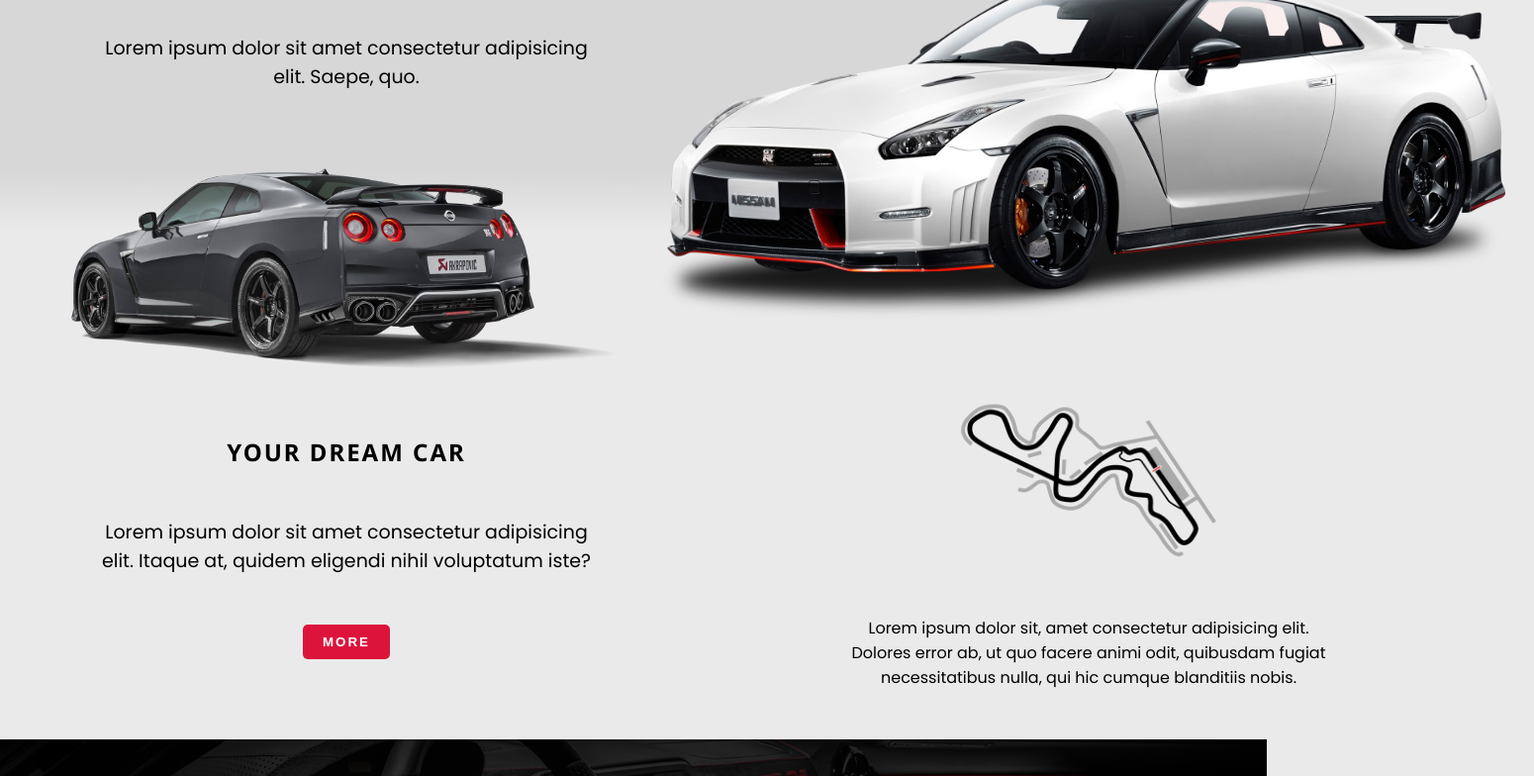
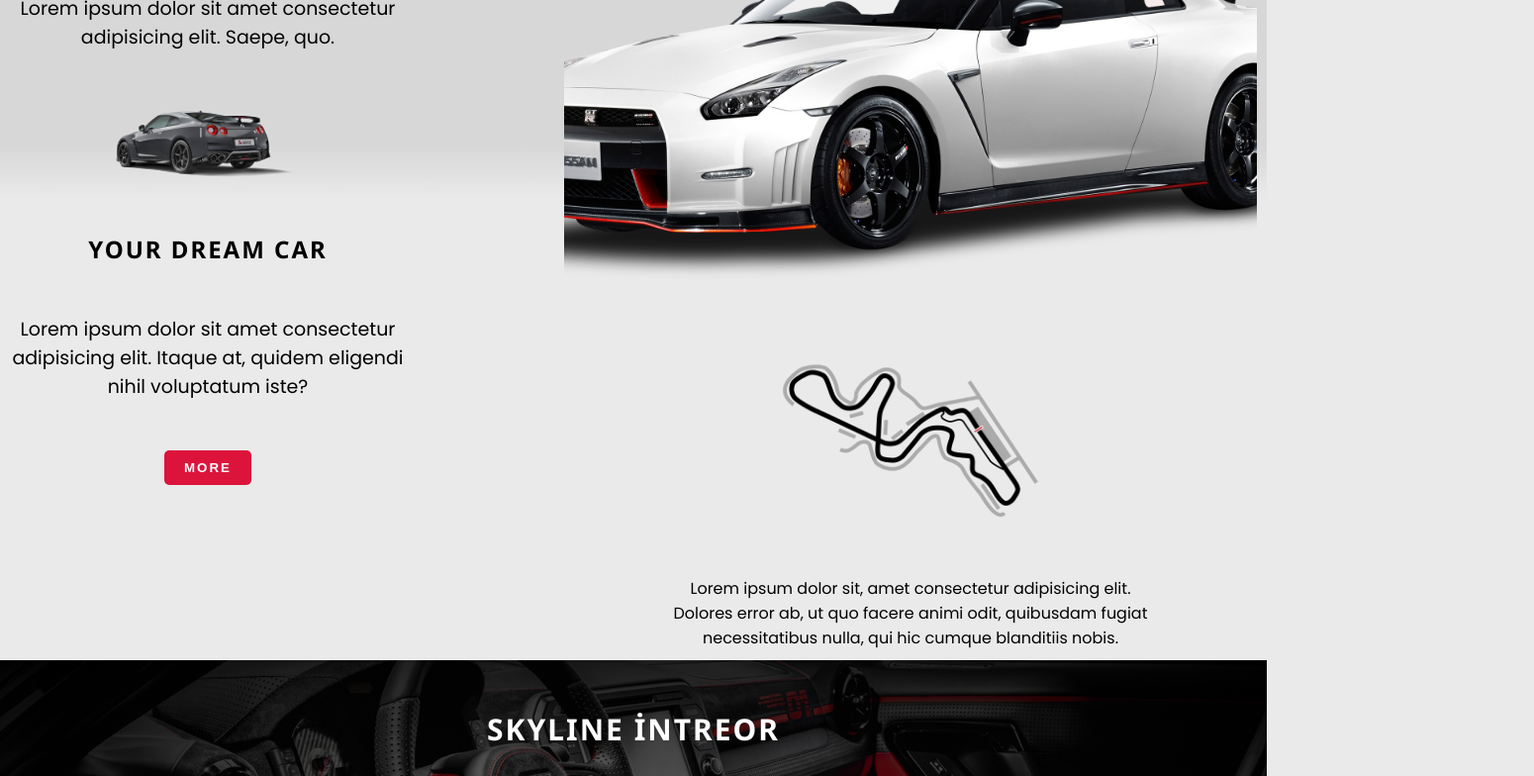
Before and after one commit to murators53/Sass-portfolio-example, a plain HTML site: page index.html in a window 1280 px wide. Shown: the part 194-978 px from the top of the page at 99% size, 1550 px wide, since content can reach past the window. Drawn offline with Linux system fonts and the light colour scheme.

Commit message:
edited and add gif

```diff
--- a/styles/styles.scss
+++ b/styles/styles.scss
@@ -2,20 +2,22 @@
 @import "modules";
 
 @mixin mobile {
-  @media (max-width: 800px) {
+  @media (max-width: 1000px) {
     @content;
   }
 }
 @mixin laptop {
-  @media (max-width: 801px) and (max-width: 1400px) {
+  @media (max-width: 1001px) and (max-width: 1400px) {
     @content;
   }
+}
+*{
+  overflow-x: hidden;
 }
 
 body {
   background-color: $bg-color;
   font-family: $main-font;
-  overflow-x: visible;
 }
 
 * {
@@ -73,14 +75,19 @@
     @include mobile{
       gap: 10px;
     }
+    @include laptop {
+      display: none;
+    }
   }
 }
 
 .hero {
   display: flex;
+  position: relative;
+  gap: 160px;
   background: linear-gradient(rgb(215, 215, 215) 33%, $bg-color 40%);
   justify-content: space-between;
-  padding: 50px;
+  padding: 10px;
   @include mobile {
     flex-direction: column;
   }
@@ -93,6 +100,7 @@
   flex-direction: column;
   align-items: center;
   gap: 50px;
+  min-width: 400px;
   h1 {
     @extend %heading;
   }
@@ -102,7 +110,7 @@
     text-align: center;
   }
   img {
-    max-width: 600px;
+    max-width: 200px;
     mix-blend-mode: darken;
     @include mobile {
       width: 200px;
@@ -119,11 +127,14 @@
 /* Hero right side */
 .images {
   display: flex;
+  overflow-x: hidden;
   flex-direction: column;
   align-items: center;
   gap: 40px;
+
   &-main {
-    max-width: 900px;
+    padding: 0 50px;
+    max-width: 1000px;
     @include mobile {
       width: 500px;
     }
```
Also changed, not shown: styles/styles.css, 2 other files.
